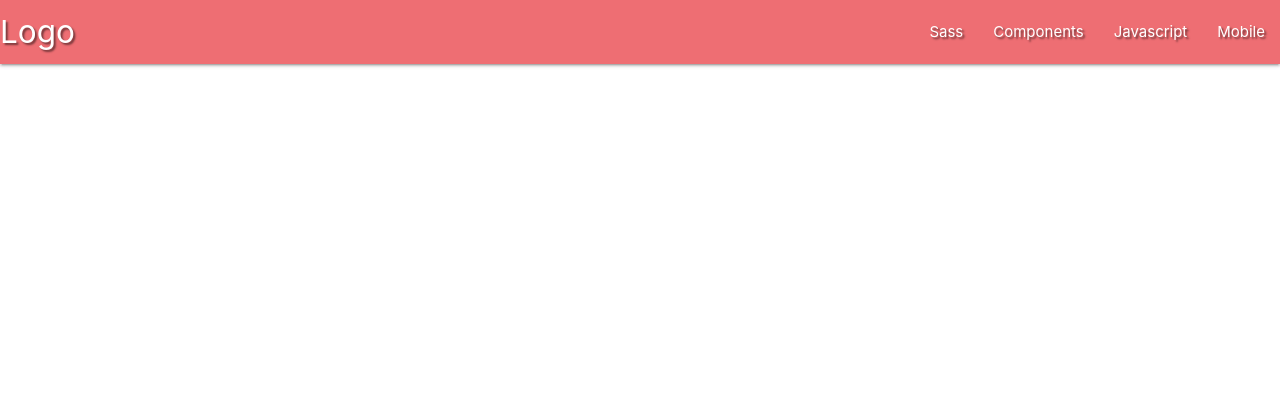
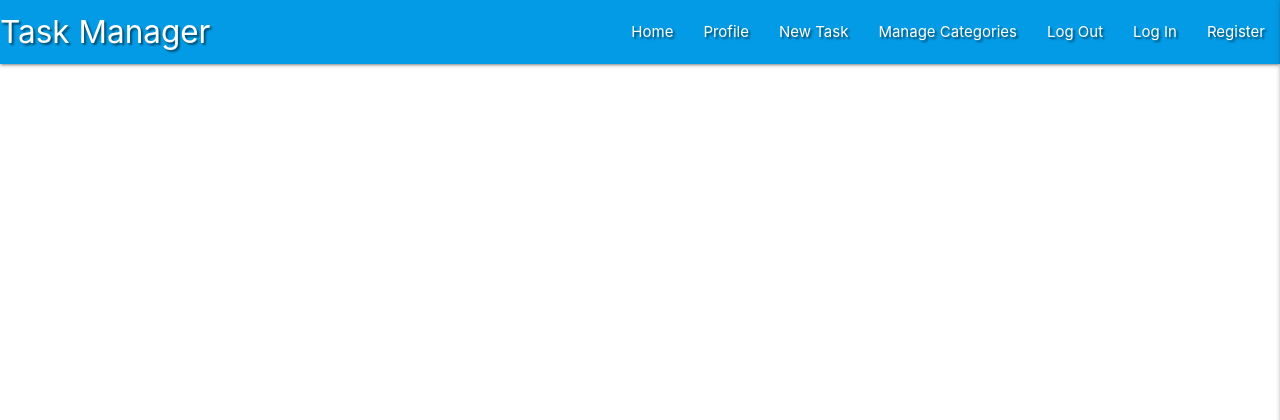
Before and after one commit to Todd-bit/mini-project, a Flask app: page / in a window 1280 px wide. Shown: the top 420 px of the page. Run offline with Flask 2, Linux system fonts and the light colour scheme; data that the repository does not hold is empty; some libraries are stand-ins or nearby versions.

Commit message:
Add materialize navbar and sidenav

```diff
--- a/static/js/script.js
+++ b/static/js/script.js
@@ -0,0 +1,3 @@
+ $(document).ready(function(){
+    $('.sidenav').sidenav({edge: "right"});
+  });
--- a/templates/base.html
+++ b/templates/base.html
@@ -4,8 +4,8 @@
     <meta charset="UTF-8">
     <meta name="viewport" content="width=device-width, initial-scale=1.0">
     <link rel="stylesheet" href="https://cdnjs.cloudflare.com/ajax/libs/font-awesome/5.14.0/css/all.min.css" integrity="sha512-1PKOgIY59xJ8Co8+NE6FZ+LOAZKjy+KY8iq0G4B3CyeY6wYHN3yt9PW0XpSriVlkMXe40PTKnXrLnZ9+fkDaog==" crossorigin="anonymous" type="text/css"/>
-    <link rel="stylesheet" href="https://cdnjs.cloudflare.com/ajax/libs/materialize/1.0.0/css/materialize.min.css" type="text/css">
-    <link rel="stylesheet" href="{{ url_for('static', filename='css/style.css') }}" type="text/css">
+    <link rel="stylesheet" href="https://cdnjs.cloudflare.com/ajax/libs/materialize/1.0.0/css/materialize.min.css" type="text/css"/>
+    <link rel="stylesheet" href="{{ url_for('static', filename='css/style.css') }}" type="text/css"/>
     {% block styles %}
     {% endblock %}
     <title>Task Manager</title>
@@ -14,24 +14,31 @@
 
     <header>
         <!---top navbar-->
-        <nav class="nav-extended text-shadow">
+        <nav class="nav-extended text-shadow light-blue darken-1">
             <div class="nav-wrapper">
-            <a href="#!" class="brand-logo">Logo</a>
-            <a href="#" data-target="mobile-demo" class="sidenav-trigger"><i class="material-icons">menu</i></a>
+            <a href="{{url_for('get_tasks')}}" class="brand-logo">Task Manager</a>
+            <a href="#" data-target="mobile-demo" class="sidenav-trigger right"><i class="fas fa-bars"></i></a>
             <ul class="right hide-on-med-and-down">
-                <li><a href="sass.html">Sass</a></li>
-                <li><a href="badges.html">Components</a></li>
-                <li><a href="collapsible.html">Javascript</a></li>
-                <li><a href="mobile.html">Mobile</a></li>
+                <li><a href="{{url_for('get_tasks')}}">Home</a></li>
+                <li><a href="#">Profile</a></li>
+                <li><a href="#">New Task</a></li>
+                <li><a href="#">Manage Categories</a></li>
+                <li><a href="#">Log Out</a></li>
+                <li><a href="#">Log In</a></li>
+                <li><a href="#">Register</a></li>
             </ul>
             </div>
         </nav>
         <!---mobile sidenav-->
         <ul class="sidenav" id="mobile-demo">
-            <li><a href="sass.html">Sass</a></li>
-            <li><a href="badges.html">Components</a></li>
-            <li><a href="collapsible.html">Javascript</a></li>
-            <li><a href="mobile.html">Mobile</a></li>
+            <li><h4 class="center-align light-blue-text text-darken-4">Task Manager</h4></li>
+            <li><a href="{{url_for('get_tasks')}}">Home</a></li>
+            <li><a href="#">Profile</a></li>
+            <li><a href="#">New Task</a></li>
+            <li><a href="#">Manage Categories</a></li>
+            <li><a href="#">Log Out</a></li>
+            <li><a href="#">Log In</a></li>
+            <li><a href="#">Register</a></li>
         </ul>
     </header>
 
@@ -43,8 +50,10 @@
   integrity="sha256-9/aliU8dGd2tb6OSsuzixeV4y/faTqgFtohetphbbj0="
   crossorigin="anonymous"></script>
     <script src="https://cdnjs.cloudflare.com/ajax/libs/materialize/1.0.0/js/materialize.min.js"></script>
-    <script src="{{ url_for('static', filename='js/script.js') }}"
+    <script src="{{ url_for('static', filename='js/script.js') }}"></script>
+
     {% block scripts %}
     {% endblock %}
+
 </body>
 </html>
```
